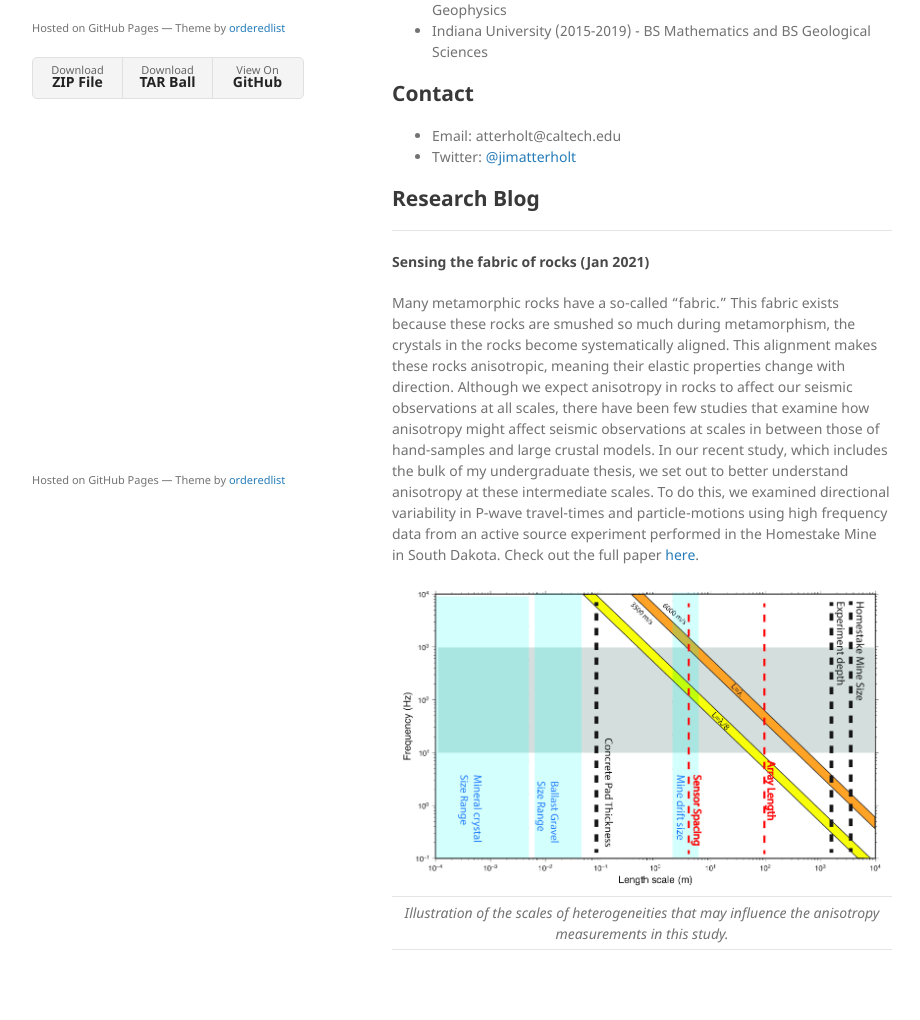
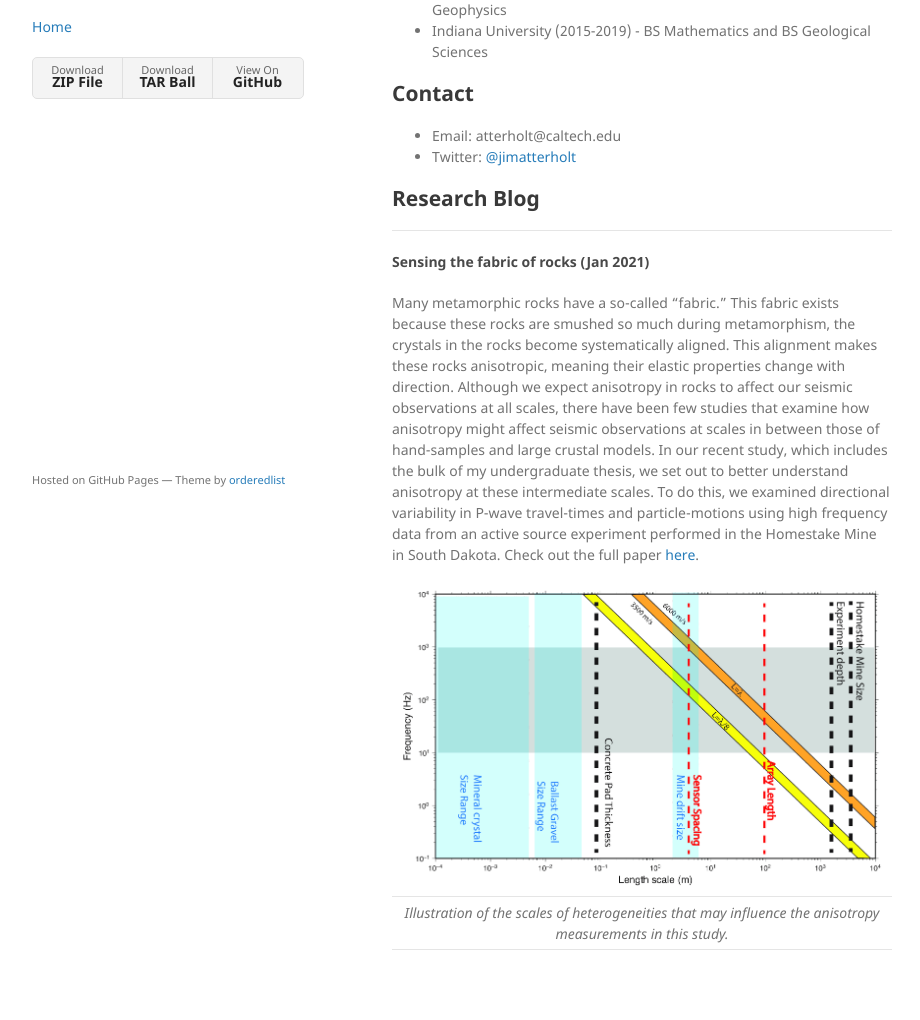
Before and after one commit to atterholt/atterholt.github.io, a Jekyll site: the page built from index.md, in a window 1280 px wide. Shown: the part 341-1361 px from the top of the page, without its empty margins (178-1098 px from the left). Built offline with Jekyll 4.4.1, drawn with Linux system fonts in a browser that asks for light colours; our own code applies the rules of GitHub Pages for plain Markdown files.

Commit message:
Update default.html

```diff
--- a/_layouts/default.html
+++ b/_layouts/default.html
@@ -27,7 +27,7 @@
         {% endif %}
 
         {% if site.github.is_user_page %}
-        <p><small>Hosted on GitHub Pages &mdash; Theme by <a href="https://github.com/orderedlist">orderedlist</a></small></p>
+        <p class="view"><a href="https://atterholt.github.io/">Home</a></p>
         {% endif %}
 
         {% if site.show_downloads %}
```
